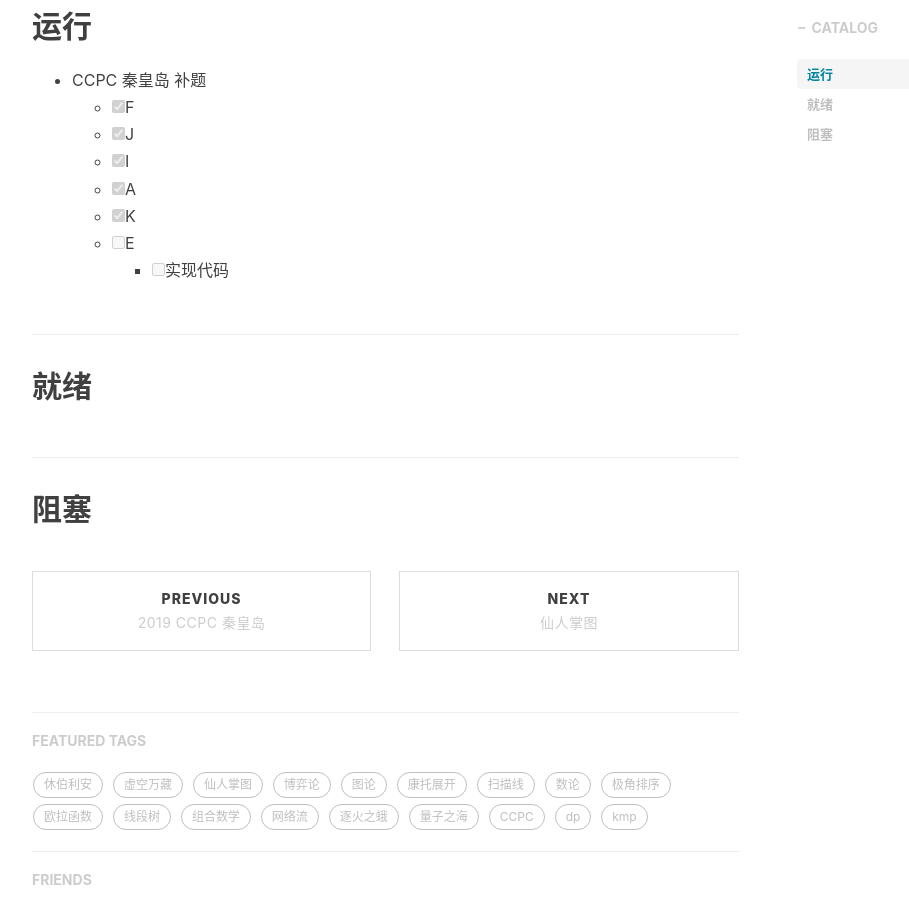
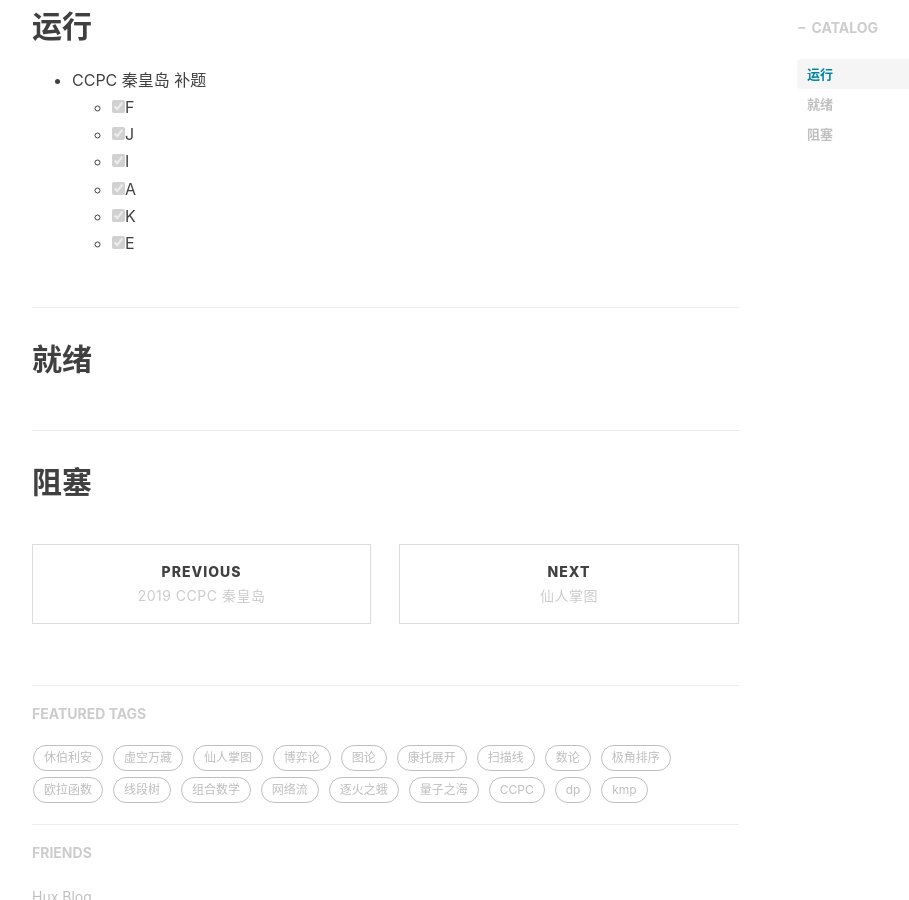
Before and after one commit to hongzhiyin/hongzhiyin.github.io, a Jekyll site: the page built from _posts/Hyperion/2019-10-06-process-management.md, in a window 1280 px wide and 900 px high, scrolled down 463 px. Shown: the whole window, without its empty margins (233-1142 px from the left). Built offline with Jekyll 4.4.1, drawn with Linux system fonts in a browser that asks for light colours; nearby versions of some CDN libraries; comment, search, counter and statistics services are not loaded.

Commit message:
Update 2019-10-06-process-management.md

```diff
--- a/_posts/Hyperion/2019-10-06-process-management.md
+++ b/_posts/Hyperion/2019-10-06-process-management.md
@@ -20,8 +20,7 @@ tags:
   - [x] I
   - [x] A
   - [x] K
-  - [ ] E
-    - [ ] 实现代码
+  - [x] E
 
 
 
```
